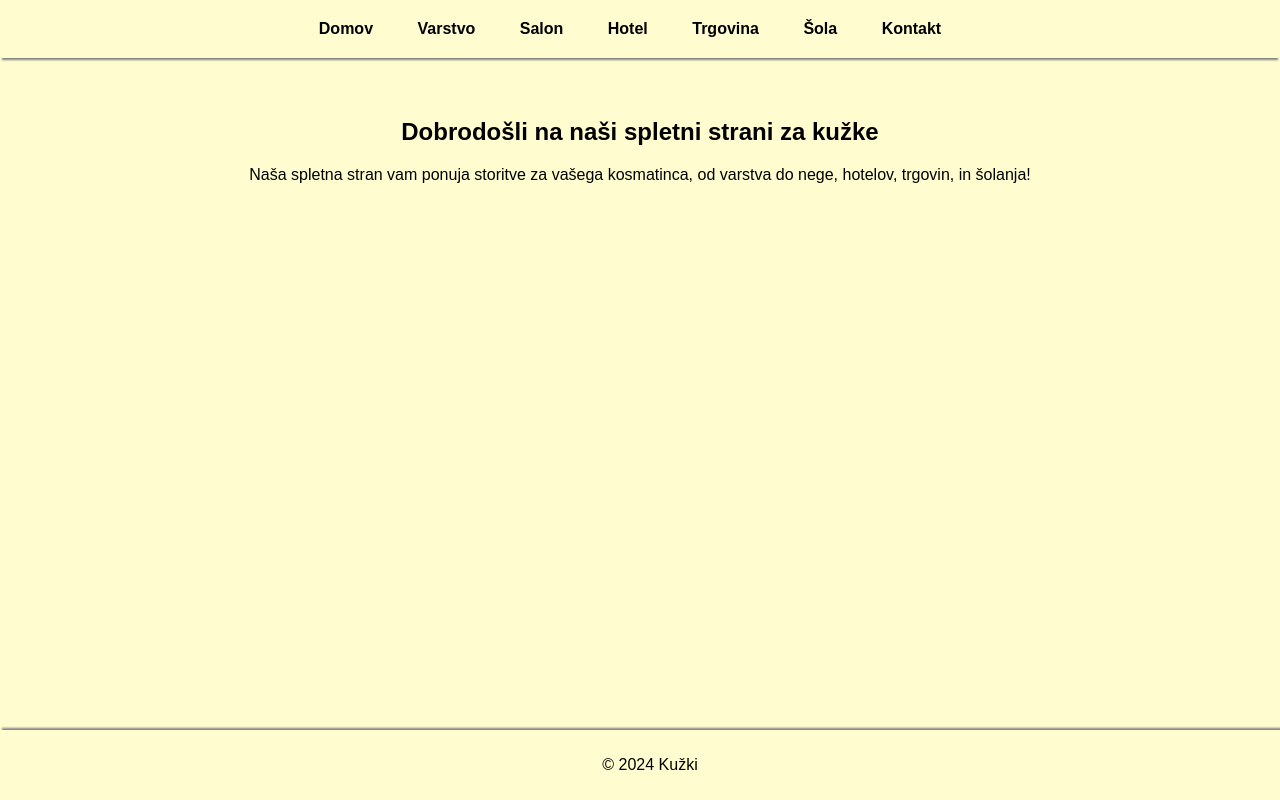
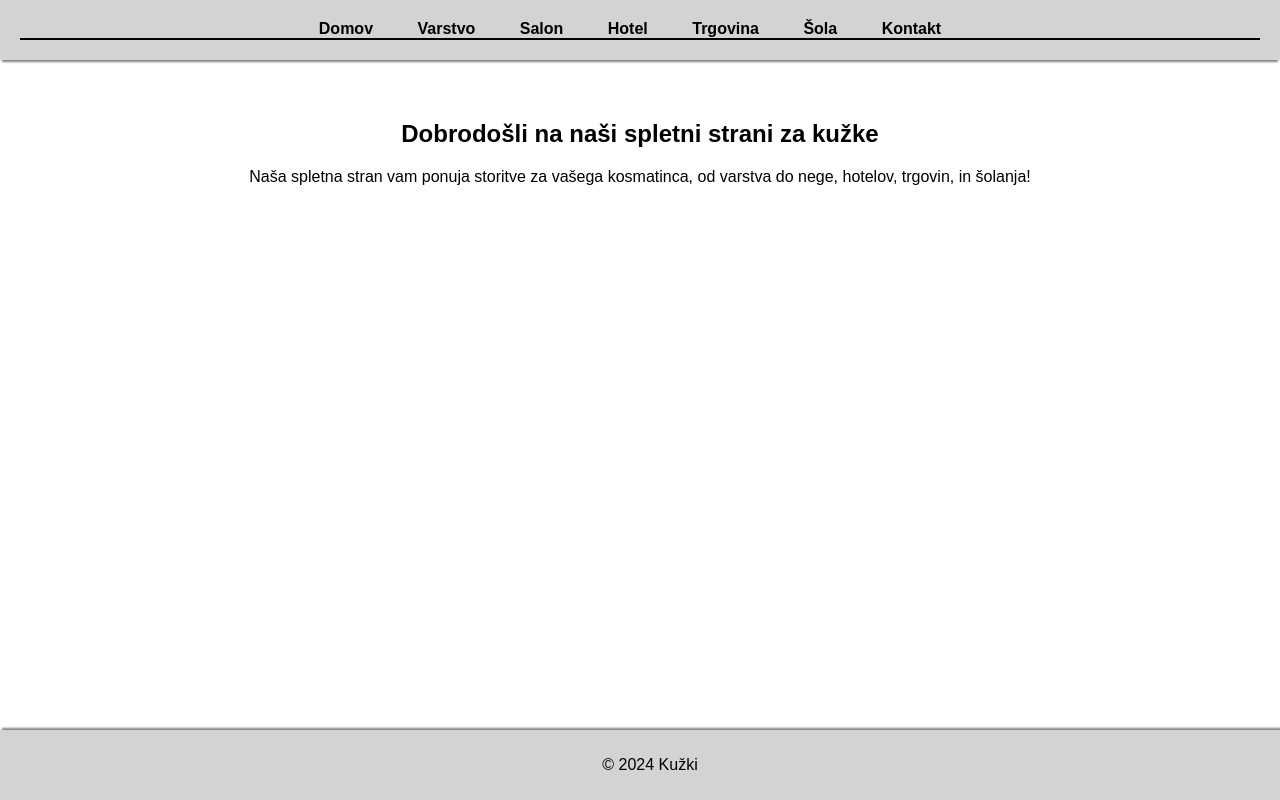
Before and after one commit to spricercek/spletna, a plain HTML site: page index.html in a window 1280 px wide. Drawn offline with Linux system fonts and the light colour scheme.

Commit message:
Update styles.css

```diff
--- a/styles.css
+++ b/styles.css
@@ -1,14 +1,14 @@
 /* Splošno */
 body {
-    background-color: #fffdd0; /* Kremno bela */
+    background-color: #ffffff; /* Bela za glavno stran */
     font-family: 'Arial', sans-serif;
     margin: 0;
     padding: 0;
 }
 
-/* Glava s senco */
+/* Glava s senco in sivo barvo */
 header {
-    background-color: #fffdd0; /* Kremno bela za glavo */
+    background-color: #d3d3d3; /* Siva za glavo */
     padding: 20px;
     text-align: center;
     box-shadow: 0px 4px 2px -2px gray; /* Senca za glavo */
@@ -20,7 +20,7 @@ nav ul {
     padding: 0;
     margin: 0;
     text-align: center;
-
+    border-bottom: 2px solid black; /* Črna črta pod menijem */
 }
 
 nav ul li {
@@ -46,9 +46,9 @@ main {
     text-align: center;
 }
 
-/* Footer z senco */
+/* Footer z senco in sivo barvo */
 footer {
-    background-color: #fffdd0; /* Kremno bela za nogo */
+    background-color: #d3d3d3; /* Siva za nogo */
     text-align: center;
     padding: 10px;
     position: absolute;
```
